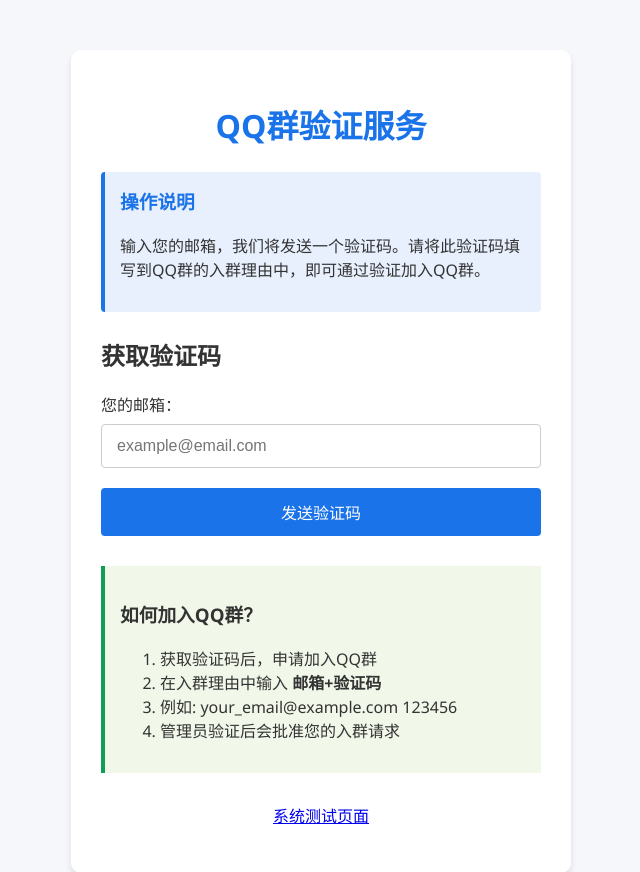
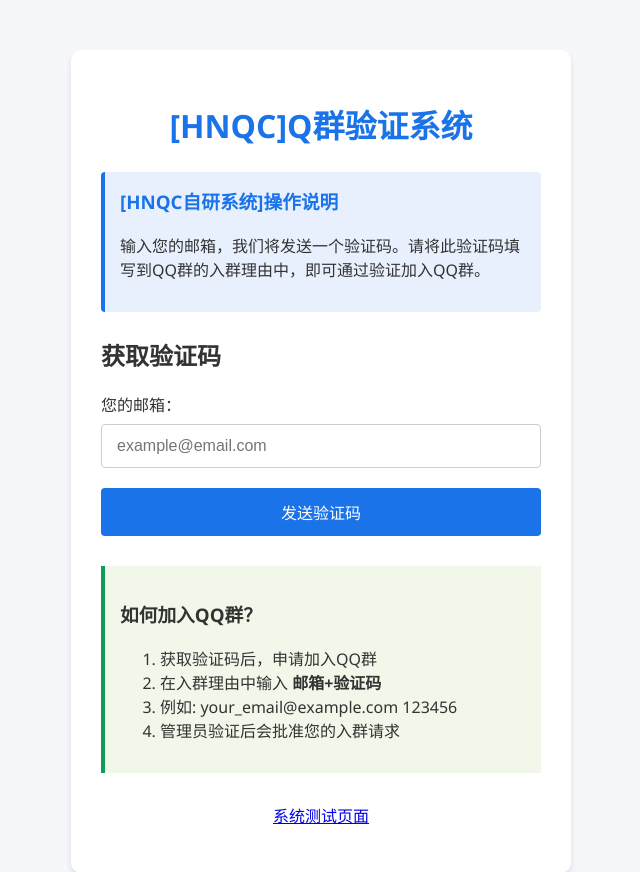
Before and after one commit to HNQC/email-verifier, a Flask app: page / in a window 1280 px wide. Shown: the top 872 px of the page, without its empty margins (319-959 px from the left). Run offline with Flask 3, Linux system fonts and the light colour scheme.

Commit message:
index.html

```diff
--- a/templates/index.html
+++ b/templates/index.html
@@ -3,7 +3,7 @@
 <head>
     <meta charset="UTF-8">
     <meta name="viewport" content="width=device-width, initial-scale=1.0">
-    <title>QQ群验证服务</title>
+    <title>[HNQC]Q群验证系统</title>
     <style>
         body {
             font-family: 'Segoe UI', Tahoma, Geneva, Verdana, sans-serif;
@@ -108,10 +108,10 @@
 </head>
 <body>
     <div class="container">
-        <h1>QQ群验证服务</h1>
+        <h1>[HNQC]Q群验证系统</h1>
 
         <div class="instructions">
-            <h3>操作说明</h3>
+            <h3>[HNQC自研系统]操作说明</h3>
             <p>输入您的邮箱，我们将发送一个验证码。请将此验证码填写到QQ群的入群理由中，即可通过验证加入QQ群。</p>
         </div>
 
```
